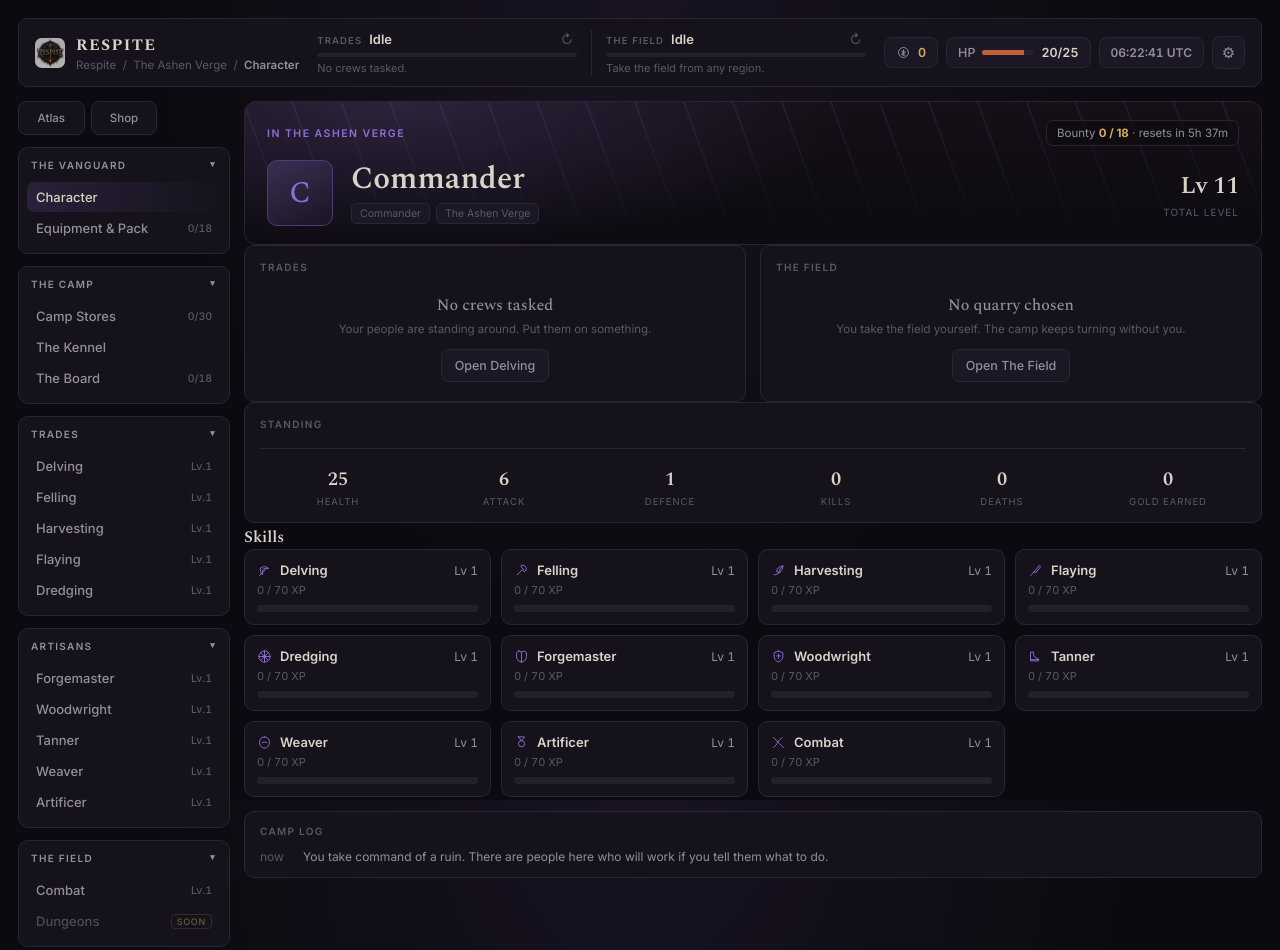
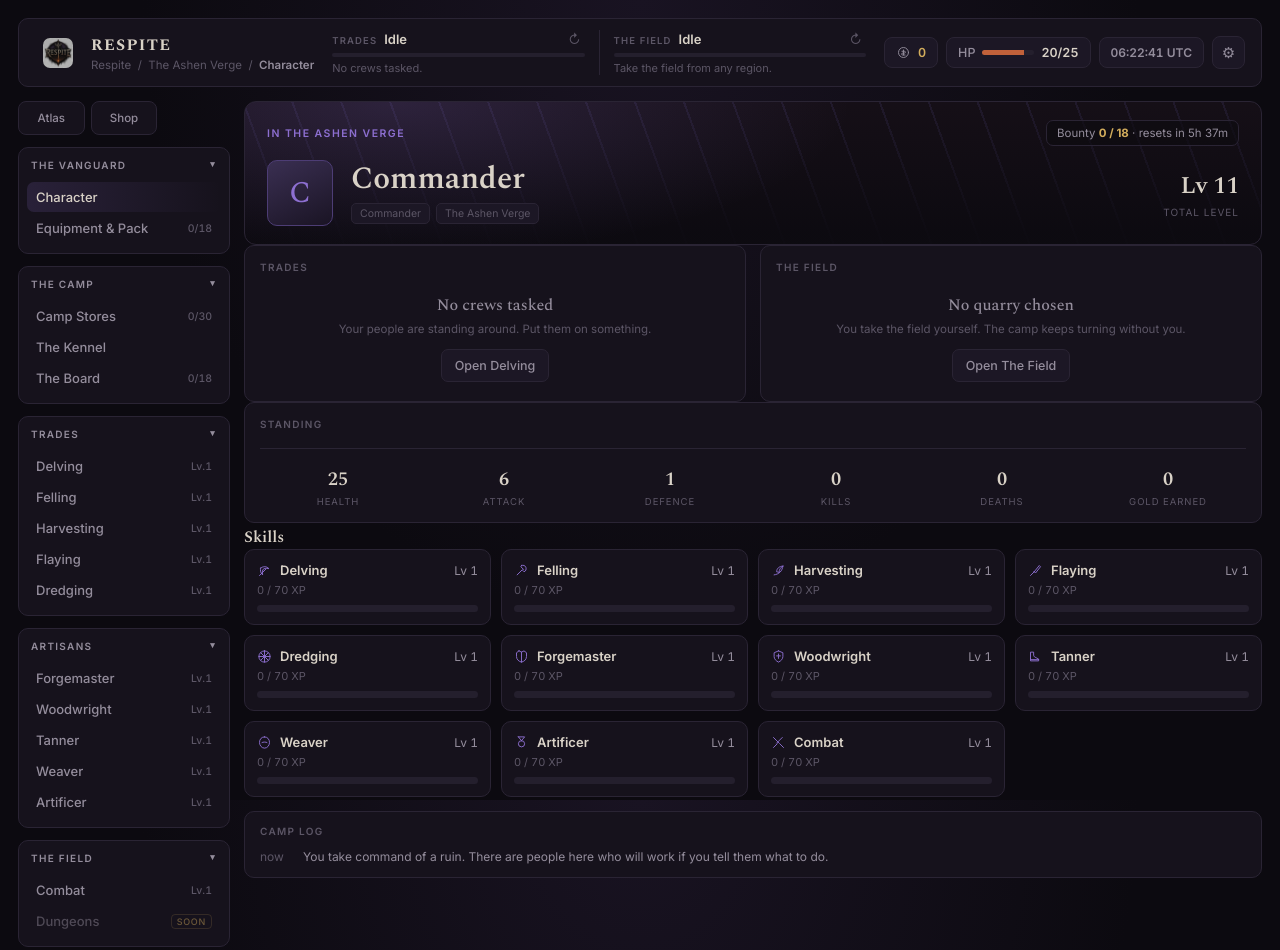
Before and after one commit to darkblisss/respite, a plain HTML site: page index.html in a window 1280 px wide. Shown: the top 950 px of the page. Drawn offline with nearby package versions, Linux system fonts and the light colour scheme.

Commit message:
transparent background

```diff
--- a/style.css
+++ b/style.css
@@ -56,8 +56,8 @@ body{
 }
 .tb-brand{ display:flex; align-items:center; gap:11px; flex-shrink:0; }
 .tb-brand .mark{
-  width:30px; height:30px; border-radius:7px; flex-shrink:0;
-  background:linear-gradient(160deg,var(--violet),var(--violet-dim));
+  width:45px; height:45px; border-radius:7px; flex-shrink:0;
+  background:transparent;
   display:flex; align-items:center; justify-content:center; color:#0c0a10;
 }
 .tb-brand h1{ font-family:var(--font-display); font-weight:700; font-size:16px; letter-spacing:.08em; }
```
